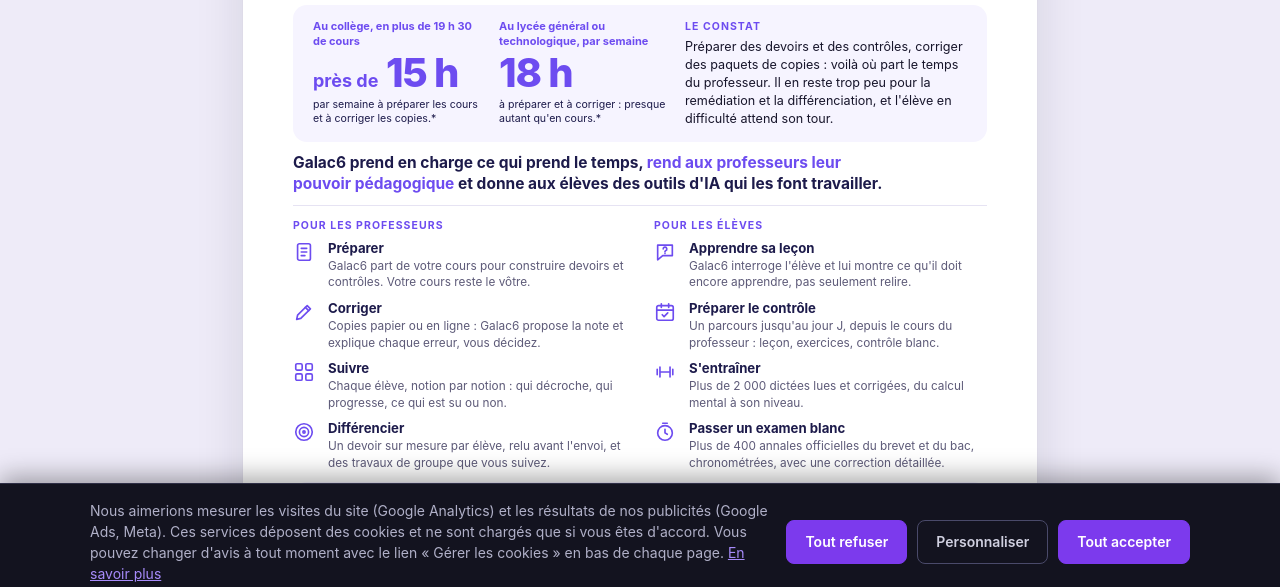
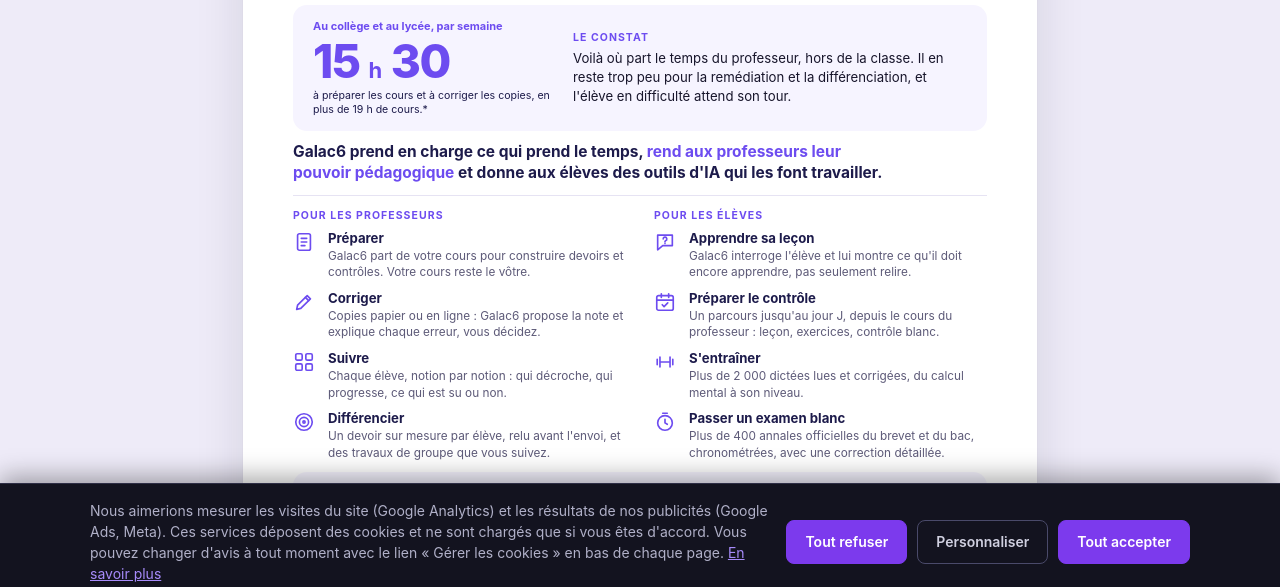
Before and after one commit to raphaelhaik-ui/galac6-site, a plain HTML site: page presentation-ecoles.html in a window 1280 px wide. Shown: the part 200-787 px from the top of the page. Drawn offline with Linux system fonts and the light colour scheme.

Commit message:
feat: [1-page écoles] un seul chiffre : 15 h 30 de préparation et correction par semaine

```diff
--- a/presentation-ecoles.css
+++ b/presentation-ecoles.css
@@ -61,16 +61,14 @@ a:focus-visible { outline: 3px solid var(--violet); outline-offset: 2px; border-
 .s-foot b { color: #f3f0ff; font-weight: 650; }
 
 /* Constat chiffré, réponse, deux colonnes (professeurs / élèves), exemple en trois jours */
-.s-pb { display: grid; grid-template-columns: 196px 1fr; gap: 20px; align-items: center; background: var(--soft); border-radius: 14px; padding: 14px 20px; }
+.s-pb { display: grid; grid-template-columns: 240px 1fr; gap: 20px; align-items: center; background: var(--soft); border-radius: 14px; padding: 14px 20px; }
 .s-pb .stat b { display: block; font-size: 46px; font-weight: 800; color: var(--violet); letter-spacing: -0.03em; line-height: 1; }
 .s-pb .stat span { display: block; font-size: 10.6px; color: var(--deep); line-height: 1.35; margin-top: 5px; }
 .s-pb .k, .s-col .k, .s-loop .k { font-size: 10.5px; font-weight: 700; letter-spacing: .1em; text-transform: uppercase; color: var(--violet); margin-bottom: 4px; }
 .s-pb p { font-size: 13.2px; color: var(--ink); }
-.s-pb.two { grid-template-columns: 168px 168px 1fr; gap: 18px; align-items: start; }
-.s-pb.two .stat b { font-size: 40px; white-space: nowrap; }
-.s-pb.two .stat b small { font-size: 18px; font-weight: 750; letter-spacing: 0; }
+.s-pb .stat b { white-space: nowrap; }
+.s-pb .stat b small { font-size: 22px; font-weight: 750; letter-spacing: 0; }
 .s-pb .stat span.lead { font-size: 11px; font-weight: 700; color: var(--violet); margin: 0 0 4px; }
-.s-pb.two > div p:not(.k) { font-size: 12.6px; line-height: 1.42; }
 .s-ans { font-size: 15.5px; font-weight: 700; color: var(--deep); line-height: 1.35; text-wrap: balance; }
 .s-ans em { font-style: normal; color: var(--violet); }
 .s-cols { display: grid; grid-template-columns: 1fr 1fr; gap: 28px; padding-top: 12px; border-top: 1px solid var(--line); }
@@ -108,9 +106,6 @@ a:focus-visible { outline: 3px solid var(--violet); outline-offset: 2px; border-
   .s-pb p { font-size: 15px; }
   .s-pb .stat span { font-size: 14px; }
   .s-pb .stat span.lead { font-size: 13px; }
-  .s-pb.two { grid-template-columns: 1fr; gap: 14px; }
-  .s-pb.two > div { grid-column: 1 / -1; }
-  .s-pb.two > div p:not(.k) { font-size: 15px; line-height: 1.45; }
   .s-ans { font-size: 18px; }
   .s-cols { grid-template-columns: 1fr; gap: 22px; padding-top: 20px; }
   .s-col h3 { font-size: 16px; }
@@ -148,7 +143,7 @@ a:focus-visible { outline: 3px solid var(--violet); outline-offset: 2px; border-
   .sheet { width: 210mm; height: 297mm; min-height: 0; border-radius: 0; box-shadow: none; }
   .web-only { display: none !important; }
   .s-body { gap: 8px; padding-bottom: 8px; }
-  .s-pb { padding: 10px 20px; }
+  .s-pb { padding: 8px 20px; }
   .s-pb .stat span.lead { margin-bottom: 2px; }
   .s-loop { padding: 10px 18px 11px; }
   .s-cta { gap: 6px; }
--- a/presentation-ecoles.html
+++ b/presentation-ecoles.html
@@ -44,12 +44,11 @@
         <h1>Rendre aux professeurs<br><em>le temps de chaque élève.</em></h1>
       </div>
 
-      <div class="s-pb two">
-        <p class="stat"><span class="lead">Au collège, en plus de 19 h 30 de cours</span><b><small>près de</small> 15 h</b><span>par semaine à préparer les cours et à corriger les copies.*</span></p>
-        <p class="stat"><span class="lead">Au lycée général ou technologique, par semaine</span><b>18 h</b><span>à préparer et à corriger : presque autant qu'en cours.*</span></p>
+      <div class="s-pb">
+        <p class="stat"><span class="lead">Au collège et au lycée, par semaine</span><b>15 <small>h</small> 30</b><span>à préparer les cours et à corriger les copies, en plus de 19&nbsp;h de cours.*</span></p>
         <div>
           <p class="k">Le constat</p>
-          <p>Préparer des devoirs et des contrôles, corriger des paquets de copies : voilà où part le temps du professeur. Il en reste trop peu pour la remédiation et la différenciation, et l'élève en difficulté attend son tour.</p>
+          <p>Voilà où part le temps du professeur, hors de la classe. Il en reste trop peu pour la remédiation et la différenciation, et l'élève en difficulté attend son tour.</p>
         </div>
       </div>
 
```
Also changed, not shown: 2 other files.
